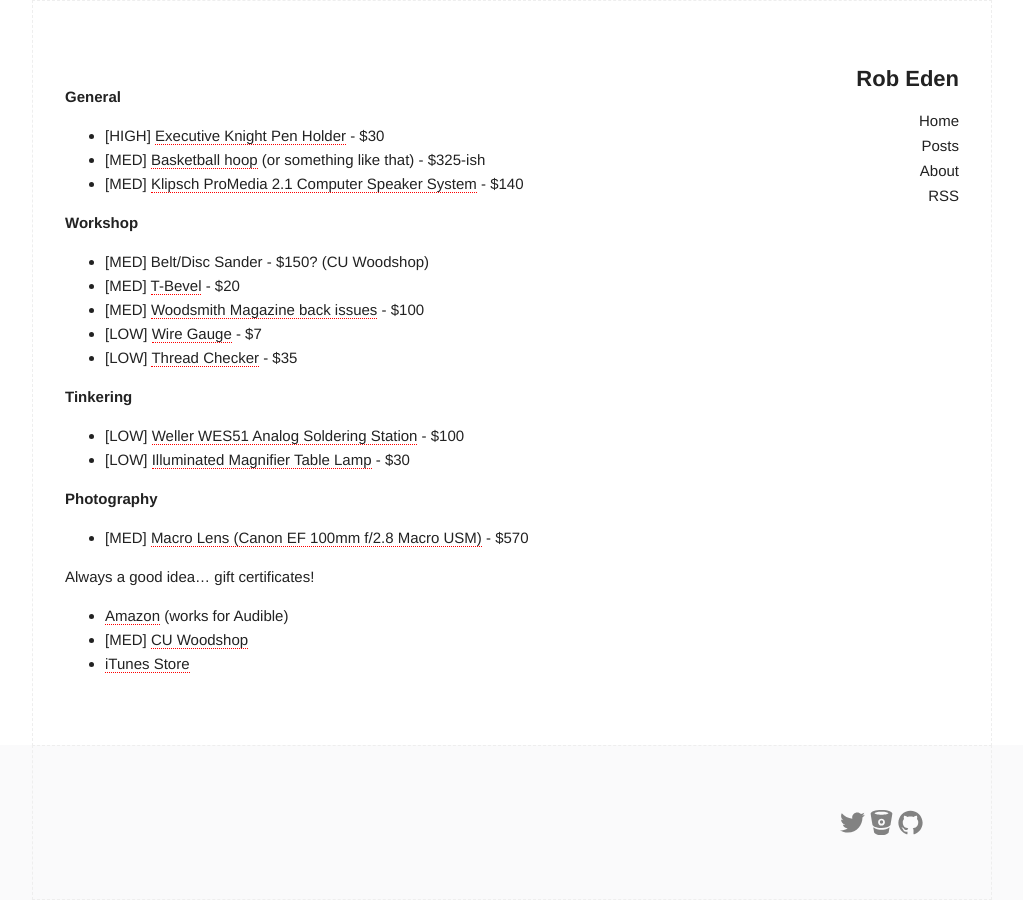
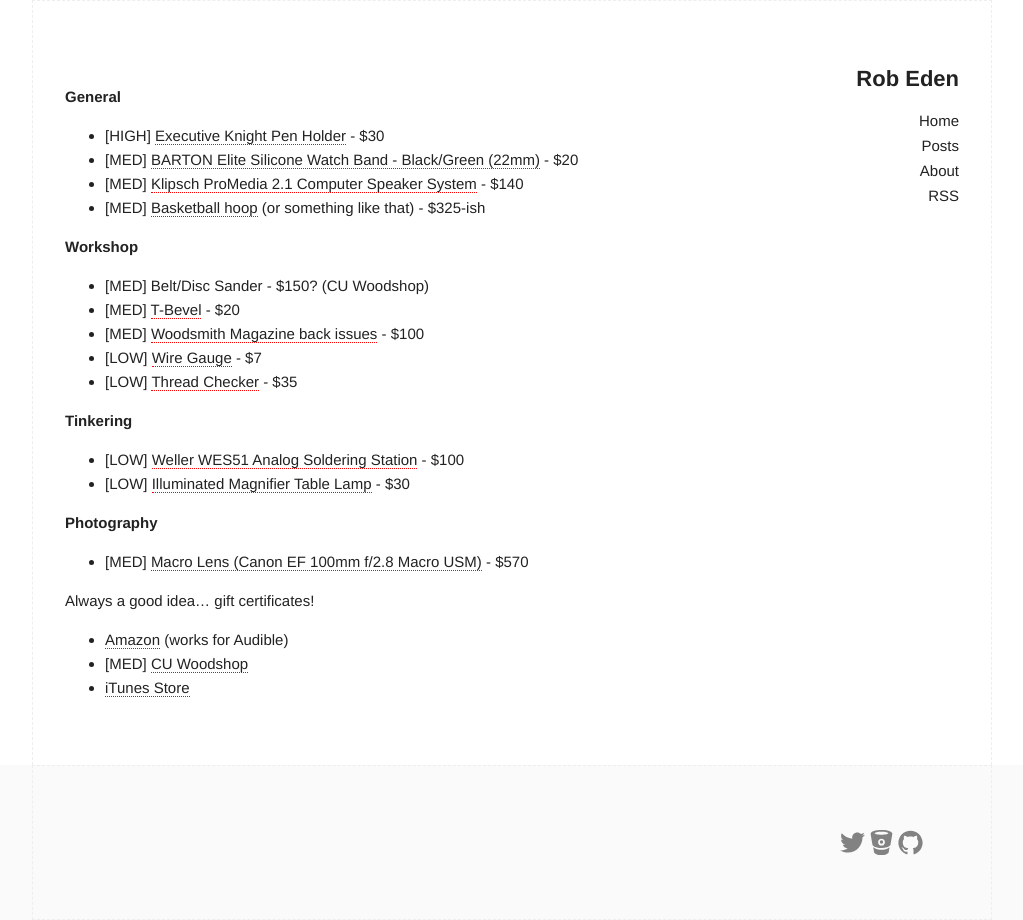
Before and after one commit to robeden/robeden.github.io, a Jekyll site: the page built from personal/wishlist.md, in a window 1280 px wide. Shown: the whole page, without its empty margins (128-1151 px from the left). Built offline with Jekyll 4.4.1, drawn with Linux system fonts in a browser that asks for light colours; our own code applies the rules of GitHub Pages for plain Markdown files; comment, search, counter and statistics services are not loaded.

Commit message:
Update wishlist.md

```diff
--- a/personal/wishlist.md
+++ b/personal/wishlist.md
@@ -4,8 +4,9 @@
 **General**
 
 - \[HIGH] [Executive Knight Pen Holder](http://www.thinkgeek.com/product/1543/) - $30
+- \[MED] [BARTON Elite Silicone Watch Band - Black/Green (22mm)](http://a.co/6YpXS79) - $20
+- \[MED] [Klipsch ProMedia 2.1 Computer Speaker System](http://a.co/0xtWHan) - $140
 - \[MED] [Basketball hoop](http://a.co/b4vfCIk) (or something like that) - $325-ish
-- \[MED] [Klipsch ProMedia 2.1 Computer Speaker System](http://a.co/0xtWHan) - $140
 
 **Workshop**
 
```
